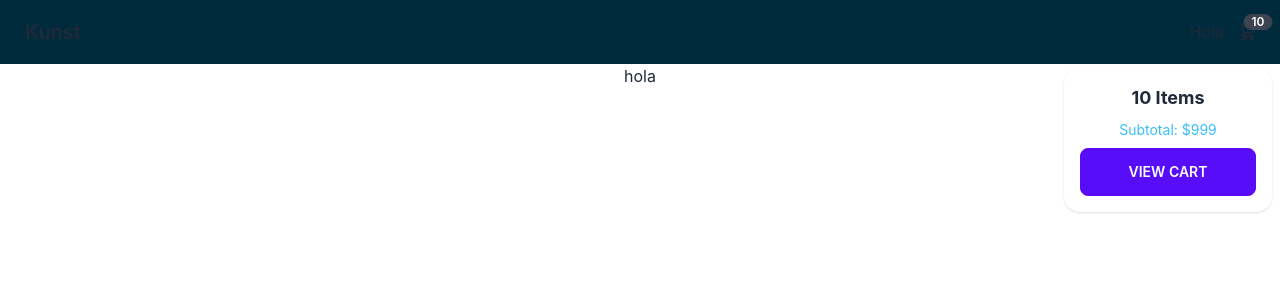
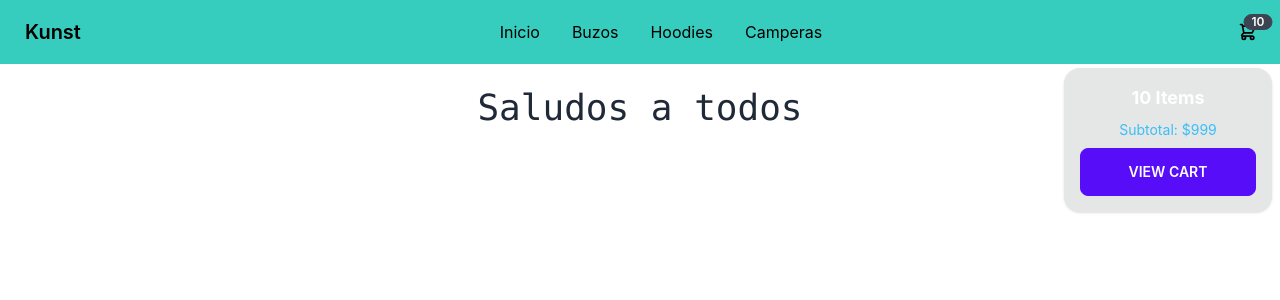
Before and after one commit to IgnacioBRamos/ReactProject, a React (Create React App) app: page / in a window 1280 px wide. Both pictures are taken after a click on the label "10". Shown: the top 300 px of the page. Built offline with nearby package versions, Linux system fonts and the light colour scheme.

Commit message:
estilos a navbar y tres links que aun no funcionan

```diff
--- a/public/index.html
+++ b/public/index.html
@@ -24,7 +24,7 @@
       work correctly both with client-side routing and a non-root public URL.
       Learn how to configure a non-root public URL by running `npm run build`.
     -->
-    <title>React App</title>
+    <title>Kunst</title>
   </head>
   <body>
     <noscript>You need to enable JavaScript to run this app.</noscript>
--- a/src/App.jsx
+++ b/src/App.jsx
@@ -8,7 +8,7 @@ function App() {
     <div className="App">
       <div><Navbar/></div>
       <div>
-        <ItemListContainer greeting='hola'/>
+        <ItemListContainer greeting='Saludos a todos'/>
       </div>
 
     </div>
--- a/src/components/ItemListContainer.js
+++ b/src/components/ItemListContainer.js
@@ -2,7 +2,7 @@
 
 const ItemListContainer = ({greeting}) => {
   return (
-    <div>{greeting}</div>
+    <div className="text-4xl mt-6 font-mono">{greeting}</div>
   )
 }
 
--- a/src/components/Navbar.js
+++ b/src/components/Navbar.js
@@ -2,22 +2,17 @@
 
 const Navbar = () => {
     return (
-        <div className="navbar bg-info-content">
-            <div className="flex-1">
+        <div className="flex justify-between navbar bg-accent text-black">
+
             <a className="btn btn-ghost normal-case text-xl">Kunst</a>
-            </div>
 
-
-            <ul className="">
-                <l1>Hola</l1>
-                <l1></l1>
-                <l1></l1>
+            <ul className="menu menu-vertical lg:menu-horizontal rounded-box ">
+                <li><a>Inicio</a></li>
+                <li><a>Buzos</a></li>
+                <li><a>Hoodies</a></li>
+                <li><a>Camperas</a></li>
             </ul>
 
-
-
-
-            <div className="flex-none">
             <div className="dropdown dropdown-end">
                 <label tabIndex={0} className="btn btn-ghost btn-circle">
                     <div className="indicator">
@@ -25,9 +20,9 @@ const Navbar = () => {
                         <span className="badge badge-sm indicator-item">10</span>
                     </div>
                 </label>
-                    <div tabIndex={0} className="mt-3 card card-compact dropdown-content w-52 bg-base-100 shadow">
+                <div tabIndex={0} className="mt-3 card card-compact dropdown-content w-52 	bg-base-300 shadow">
                     <div className="card-body">
-                            <span className="font-bold text-lg">10 Items</span>
+                        <span className="font-bold text-lg text-neutral-content">10 Items</span>
                         <span className="text-info">Subtotal: $999</span>
                         <div className="card-actions">
                             <button className="btn btn-primary btn-block">View cart</button>
@@ -36,7 +31,7 @@ const Navbar = () => {
                 </div>
             </div>
 
-            </div>
+
         </div>
     )
 }
```
Lines whose indentation alone changed are shown as unchanged.
